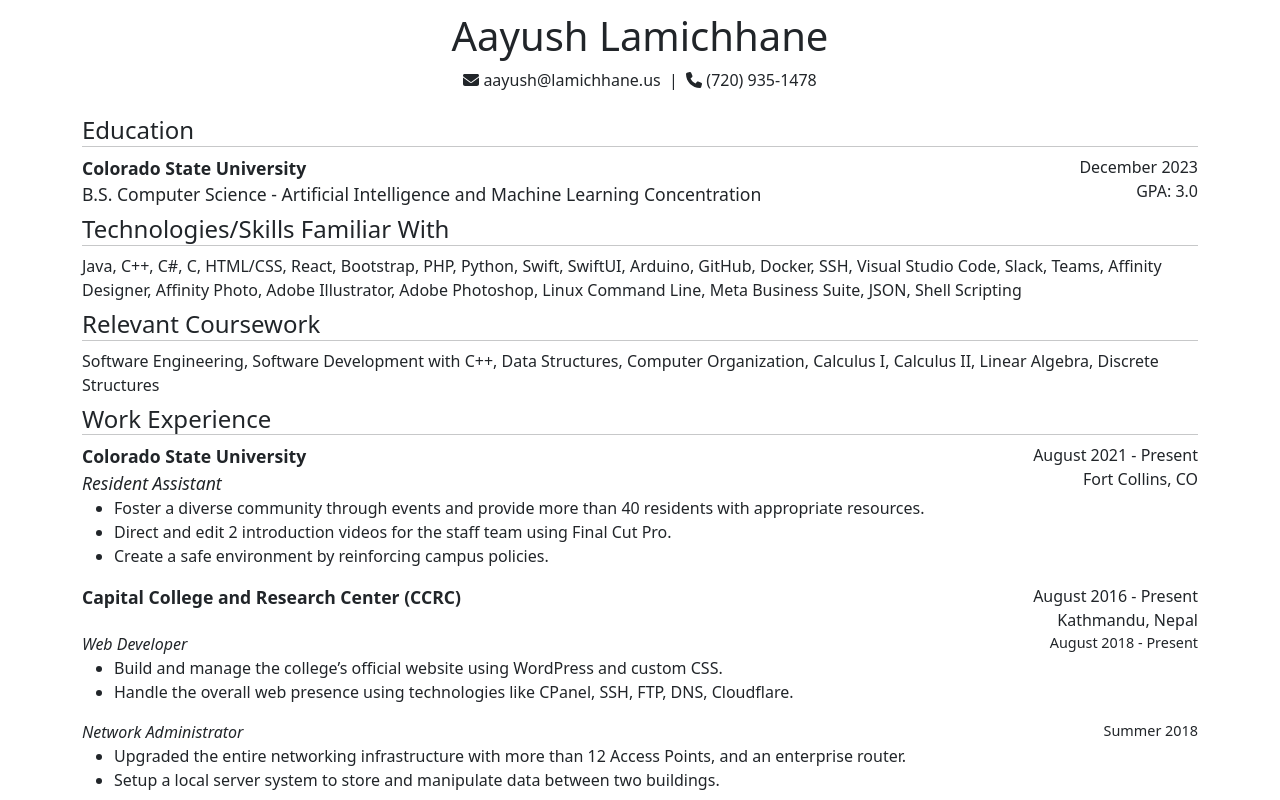
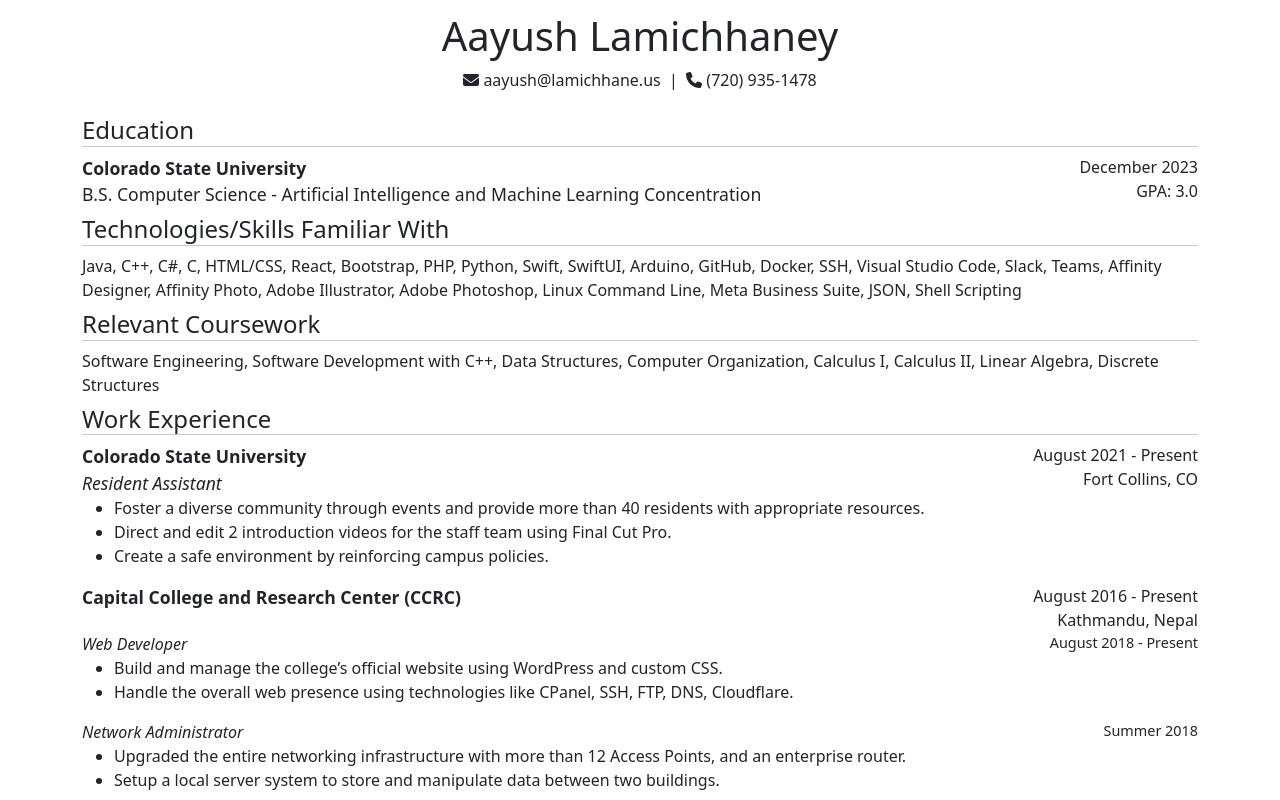
Before and after one commit to AyeCL/resume, a React (Create React App) app: page / in a window 1280 px wide. Shown: the top 800 px of the page. Built offline with nearby package versions, Linux system fonts and the light colour scheme.

Commit message:
lamichaney

```diff
--- a/src/App.js
+++ b/src/App.js
@@ -24,7 +24,7 @@
   return (
     <div className='container text-center topic' style={{ paddingTop: '1vh', paddingBottom: '2vh' }}>
       <h1>
-        Aayush Lamichhane
+        Aayush Lamichhaney
       </h1>
       <div>
         <FontAwesomeIcon icon={faEnvelope} /> aayush@lamichhane.us &nbsp;|&nbsp; <FontAwesomeIcon icon={faPhone} /> (720) 935-1478
```
